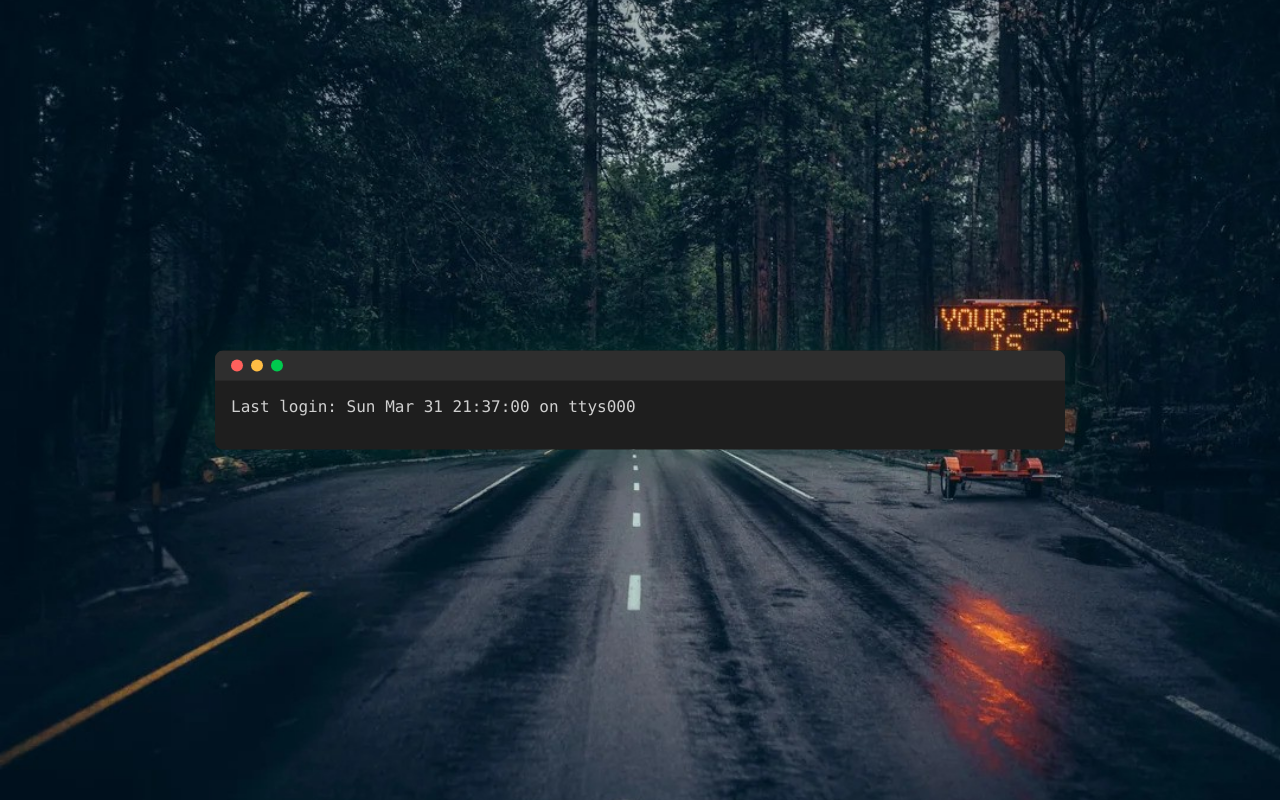
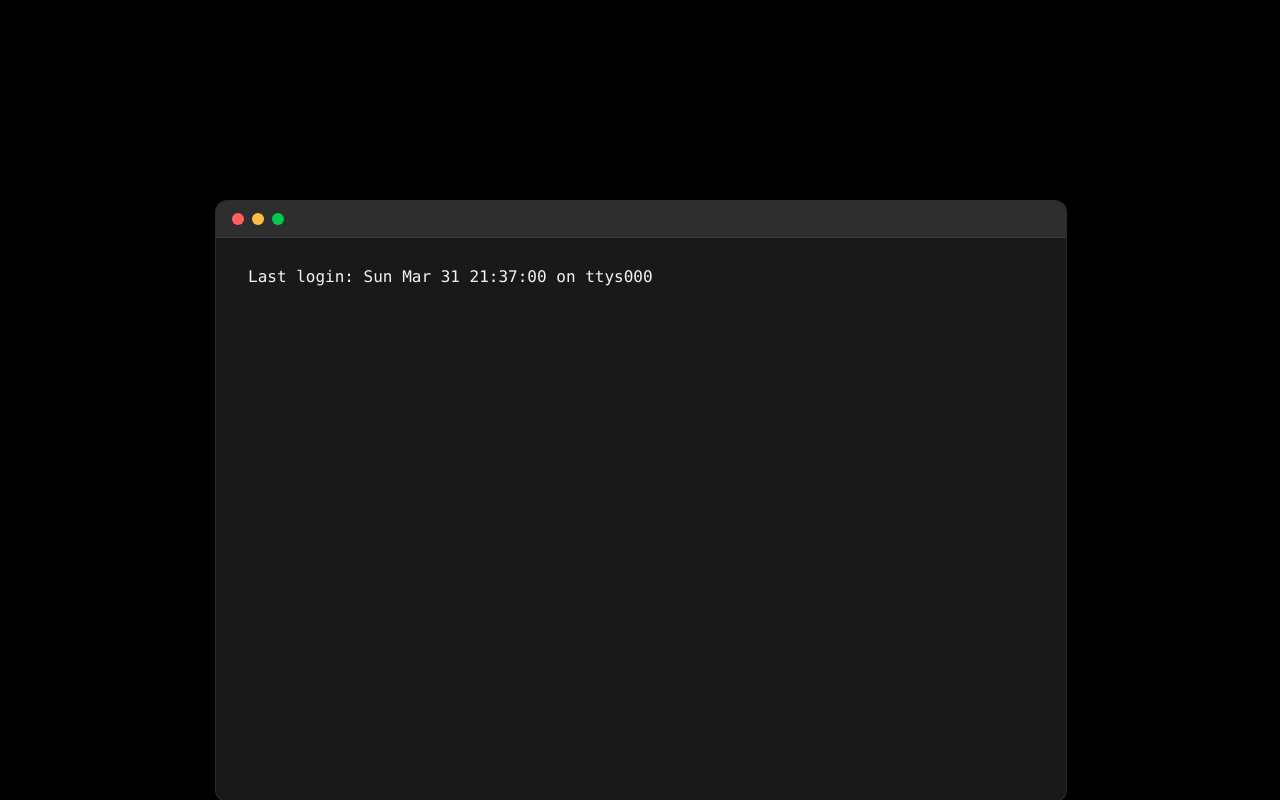
Before and after one commit to Marcus-Chuong/website-part-2, a React (Create React App) app: page / in a window 1280 px wide. Built offline with nearby package versions, Linux system fonts and the light colour scheme.

Commit message:
fixing kinda

```diff
--- a/src/App.css
+++ b/src/App.css
@@ -2,27 +2,91 @@ body, html, #root {
   width: 100vw;
   height: 100vh;
   margin: 0;
-  background-color: #0a0a0a;
+  background-color: #000;
   display: flex;
   justify-content: center;
   align-items: center;
   font-family: Menlo, Monaco, 'Courier New', monospace;
   color: #d0d0d0;
+  overflow: hidden;
+}
+
+.mac-background {
+  background-color: transparent;
+  position: fixed;
+  top: 0;
+  left: 0;
+  height: 100vh;
+  width: 100vw;
+  z-index: 0;
+}
+
+.boot-container {
+  position: absolute;
+  top: 0;
+  left: 0;
+  width: 100vw;
+  height: 100vh;
+  background-color: black;
+  display: flex;
+  flex-direction: column;
+  align-items: center;
+  justify-content: center;
+  z-index: 1000;
+  color: white;
+}
+
+.apple-logo {
+  font-size: 5rem;
+  color: white;
+  animation: appleFade 1.5s ease-in-out infinite alternate;
+  margin-bottom: 2rem;
+}
+
+.progress-bar {
+  width: 200px;
+  height: 6px;
+  background: #333;
+  border-radius: 3px;
+  overflow: hidden;
+}
+
+.progress {
+  height: 100%;
+  width: 0%;
+  background: #ccc;
+  animation: load 4s ease forwards;
+}
+
+@keyframes load {
+  100% {
+    width: 100%;
+  }
+}
+
+@keyframes appleFade {
+  0% {
+    opacity: 0.4;
+  }
+  100% {
+    opacity: 1;
+  }
 }
 
 .terminal-wrapper {
   position: absolute;
-  top: 50%;
-  left: 50%;
-  transform: translate(-50%, -50%);
   width: 90%;
   max-width: 850px;
-  height: auto;
-  background-color: #1e1e1e;
-  border-radius: 8px;
-  box-shadow: 0 0 60px rgba(0, 255, 100, 0.1);
+  height: 600px;
+  background-color: rgba(30, 30, 30, 0.85);
+  backdrop-filter: blur(8px);
+  border-radius: 12px;
+  border: 1px solid rgba(255, 255, 255, 0.08);
+  box-shadow: 0 8px 30px rgba(0, 0, 0, 0.5);
   overflow: hidden;
   z-index: 1;
+  cursor: grab;
+  animation: macTerminalOpen 0.5s ease-out forwards;
 }
 
 .terminal-top-bar {
@@ -32,6 +96,8 @@ body, html, #root {
   align-items: center;
   padding-left: 1rem;
   gap: 8px;
+  cursor: grab;
+  border-bottom: 1px solid rgba(255, 255, 255, 0.05);
 }
 
 .btn {
@@ -54,12 +120,15 @@ body, html, #root {
 }
 
 .terminal-body {
-  padding: 1rem;
+  padding: 1.5rem 2rem;
   font-size: 1rem;
-  line-height: 1.3; /* ← This controls line spacing */
-  white-space: pre-wrap;
-  font-family: Menlo, Monaco, 'Courier New', monospace;
-  color: #d0d0d0;
+  line-height: 1.9;
+  font-family: 'Menlo', 'Courier New', monospace;
+  color: #f5f5f5;
+  -webkit-font-smoothing: antialiased;
+  text-rendering: optimizeLegibility;
+  height: calc(100% - 36px);
+  overflow-y: auto;
 }
 
 .terminal-content {
@@ -82,36 +151,20 @@ body, html, #root {
   font-size: 1rem;
 }
 
-.animate-terminal {
-  animation: openTerminal 0.8s ease-out;
+.typing-cursor {
+  display: inline-block;
+  width: 10px;
+  height: 1em;
+  background-color: #d0d0d0;
+  margin-left: 2px;
+  animation: blink 1s step-end infinite;
+  vertical-align: bottom;
 }
 
-@keyframes openTerminal {
-  from {
-    transform: scale(0.8) translateY(100px);
+@keyframes blink {
+  50% {
     opacity: 0;
   }
-  to {
-    transform: scale(1) translateY(0);
-    opacity: 1;
-  }
-}
-
-.mac-background {
-  background-image: url('./assets/mac-wallpaper.jpg');
-  background-size: cover;
-  background-position: center;
-  background-repeat: no-repeat;
-  position: fixed;
-  top: 0;
-  left: 0;
-  height: 100vh;
-  width: 100vw;
-  z-index: 0;
-}
-
-.open-terminal-animation {
-  animation: macTerminalOpen 0.5s ease-out forwards;
 }
 
 @keyframes macTerminalOpen {
@@ -129,53 +182,3 @@ body, html, #root {
   max-height: 80vh;
   overflow-y: auto;
 }
-
-.mac-background {
-  background-image: url('./assets/mac-wallpaper.jpg');
-  background-size: cover;
-  background-position: center;
-  background-repeat: no-repeat;
-  position: fixed;
-  top: 0;
-  left: 0;
-  height: 100vh;
-  width: 100vw;
-  z-index: 0;
-}
-
-.terminal-wrapper {
-  width: 90%;
-  max-width: 850px;
-  background-color: #1e1e1e;
-  border-radius: 8px;
-  box-shadow: 0 0 60px rgba(0, 255, 100, 0.1);
-  overflow: hidden;
-  z-index: 1;
-  cursor: grab;
-}
-
-.terminal-top-bar {
-  background-color: #2e2e2e;
-  height: 30px;
-  display: flex;
-  align-items: center;
-  padding-left: 1rem;
-  gap: 8px;
-  cursor: grab;
-}
-
-.typing-cursor {
-  display: inline-block;
-  width: 10px;
-  height: 1em;
-  background-color: #d0d0d0;
-  margin-left: 2px;
-  animation: blink 1s step-end infinite;
-  vertical-align: bottom;
-}
-
-@keyframes blink {
-  50% {
-    opacity: 0;
-  }
-}
--- a/src/App.js
+++ b/src/App.js
@@ -16,27 +16,33 @@ function App() {
   const [typingSpeed, setTypingSpeed] = useState(30);
 
   const terminalRef = useRef(null);
-  const [position, setPosition] = useState({ x: window.innerWidth / 2, y: window.innerHeight / 2 });
+  const [position, setPosition] = useState({ x: 300, y: 200 });
   const [dragging, setDragging] = useState(false);
-  const [offset, setOffset] = useState({ x: 0, y: 0 });
+  const [dragOffset, setDragOffset] = useState({ x: 0, y: 0 });
+
+  useEffect(() => {
+    const centerX = window.innerWidth / 2 - 425;
+    const centerY = window.innerHeight / 2 - 200;
+    setPosition({ x: centerX, y: centerY });
+  }, []);
 
   const startDrag = (e) => {
     if (e.target.closest('.terminal-top-bar')) {
       const rect = terminalRef.current.getBoundingClientRect();
-      setOffset({ x: e.clientX - rect.left, y: e.clientY - rect.top });
+      setDragOffset({ x: e.clientX - rect.left, y: e.clientY - rect.top });
       setDragging(true);
     }
   };
 
+  const stopDrag = () => setDragging(false);
+
   const handleMouseMove = (e) => {
     if (!dragging) return;
     setPosition({
-      x: e.clientX - offset.x + terminalRef.current.offsetWidth / 2,
-      y: e.clientY - offset.y + terminalRef.current.offsetHeight / 2,
+      x: e.clientX - dragOffset.x,
+      y: e.clientY - dragOffset.y,
     });
   };
-
-  const stopDrag = () => setDragging(false);
 
   useEffect(() => {
     document.addEventListener('mousemove', handleMouseMove);
@@ -57,13 +63,11 @@ function App() {
     setIsTyping(true);
     setCurrentTypingLine('');
     let typed = '';
-
     for (let i = 0; i < line.length; i++) {
       typed += line[i];
       setCurrentTypingLine(typed);
       await delay(typingSpeed);
     }
-
     setLines((prev) => [...prev, typed]);
     setCurrentTypingLine('');
     setIsTyping(false);
@@ -178,8 +182,7 @@ function App() {
           style={{
             position: 'absolute',
             top: position.y,
-            left: position.x,
-            transform: 'translate(-50%, -50%)'
+            left: position.x
           }}
         >
           <div className="terminal-top-bar">
--- a/src/components/BootScreen.js
+++ b/src/components/BootScreen.js
@@ -1,5 +1,6 @@
+// BootScreen.js
 import React, { useEffect } from 'react';
-import './BootScreen.css';
+import './BootScreen.css'; // Ensure you have this CSS file for styling
 
 function BootScreen({ onFinish }) {
   useEffect(() => {
--- a/src/components/MacDesktop.css
+++ b/src/components/MacDesktop.css
@@ -5,7 +5,6 @@
     left: 0;
     width: 100vw;
     height: 100vh;
-    background-image: url('../assets/mac-wallpaper.jpg');
     background-size: cover;
     background-position: center;
     z-index: 900;
```
Also changed, not shown: src/assets/mac-wallpaper.jpg (deleted).
